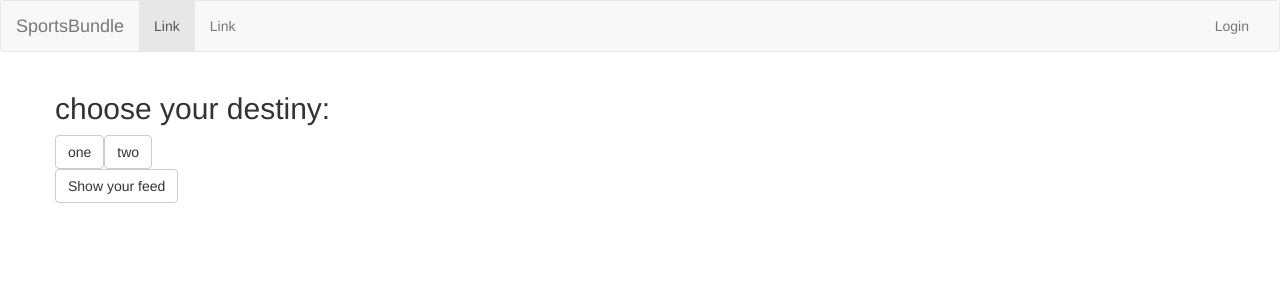
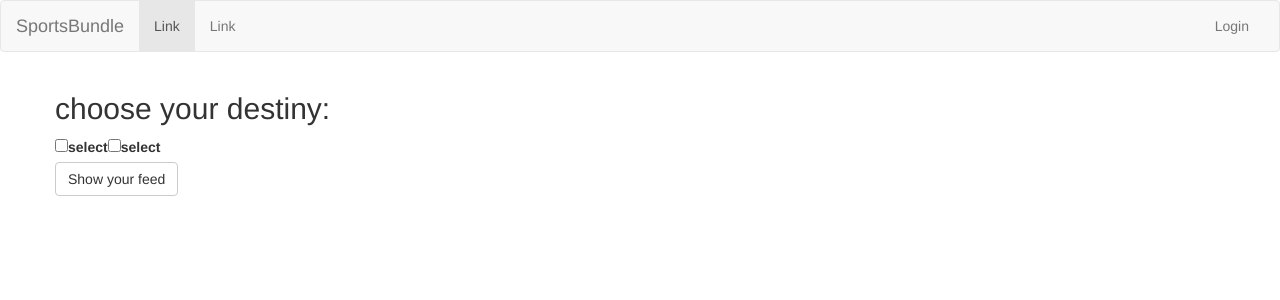
Before and after one commit to joostcalis/sportsbundle, a React app: page / in a window 1280 px wide. Shown: the top 300 px of the page. Built offline with nearby package versions, Linux system fonts and the light colour scheme.

Commit message:
checkbox added, not rendering properly

```diff
--- /dev/null
+++ b/src/dashboard.js
@@ -0,0 +1,75 @@
+import React from 'react';
+import jQuery from 'jquery';
+import NewsItem from './newsItem'
+
+class Dashboard extends React.Component {
+  constructor() {
+   super();
+   this.state = {
+     news1: [],
+     news2: []
+   };
+ }
+
+
+ showNews(event) {
+   let component = this;
+
+   jQuery.getJSON("https://sportapi.herokuapp.com/news.json", function(data) {
+     console.log(data);
+
+     component.setState({
+       news1: data.mlb_news.rss.channel.item,
+       news2: data.baseball_america_news.rss.channel.item
+     });
+   });
+ }
+
+
+
+ componentDidMount() {
+   this.showNews();
+ }
+
+
+
+
+  render(){
+    var news1;
+       if (this.props.check1 === true) {
+         news1 = "poep"
+        //  {this.state.news1.map(function(news, i) {
+        //    return(
+        //      <NewsItem title={news.title} link={news.link} description={news.description} />
+        //    );
+        //  })}
+       }
+       else {
+         news1 = ""
+       }
+    var news2;
+       if (this.props.check2 === true) {
+         news2 = "poep2"
+        //  {this.state.news2.map(function(news, i) {
+        //    return(
+        //      <NewsItem title={news.title} link={news.link} description={news.description} />
+        //    );
+        //  })}
+       }
+       else {
+         news2= ""
+       }
+    return(
+    <div>
+    <div className="row">
+        {news1}
+    </div>
+    <div className="row">
+        {news2}
+    </div>
+    </div>
+    );
+  }
+}
+
+export default Dashboard;
--- a/src/prefs.js
+++ b/src/prefs.js
@@ -2,68 +2,72 @@ import React from 'react';
 //import Al from './al';
 //import Nl from './nl';
 //import jQuery from 'jquery';
-import News1 from './news1'
-import News2 from './news2'
+// import News1 from './news1'
+// import News2 from './news2'
+import Dashboard from './dashboard'
 
 class Prefs extends React.Component {
  constructor() {
    super();
      this.state = {
-       show1: false,
-       show2: false
+       checked1: false,
+       checked2: false,
+       continue: false
      }
  }
 
-
-onClick(event){
-        event.preventDefault();
-        this.props.onClick(this.refs.leagueSelected.value);
+wannaContinue() {
+  this.setState({
+      continue: true
+  });
 }
 
-
-rendershow1() {
+isChecked1() {
   this.setState({
-    show1: true
+    checked1: !this.state.checked1 // flip boolean value
   });
 }
 
 
-rendershow2() {
+isChecked2() {
   this.setState({
-    show2: true
+     checked2: !this.state.checked2 // flip boolean value
   });
 }
 
  render() {
-   var putShowOne;
-      if (this.state.show1 === true) {
-        putShowOne = <News1 />;
+   var renderDashboard;
+      if (this.state.continue === true) {
+        renderDashboard = <Dashboard check1={this.state.checked1} check2={this.state.checked2} />;
       }
       else {
-        putShowOne = ""
+        renderDashboard = ""
       }
-
-      var putShowTwo;
-         if (this.state.show2 === true) {
-           putShowTwo = <News2 />;
-         }
-         else {
-           putShowTwo = ""
-         }
 
    return(
      <div className="container">
      <div className="row">
        <h2>choose your destiny:</h2>
-          <button className="btn btn-default" ref="show1" onClick={this.rendershow1.bind(this)} >one
-          </button>
-          <button className="btn btn-default" ref="show2" onClick={this.rendershow2.bind(this)} >two
-          </button>
-          {putShowOne}
-          {putShowTwo}
+            <label>
+              <input
+                type="checkbox"
+                checked={this.state.checked1}
+                onChange={this.isChecked1.bind(this)} />
+              select
+            </label>
+            <label>
+              <input
+                type="checkbox"
+                checked={this.state.checked2}
+                onChange={this.isChecked2.bind(this)} />
+              select
+            </label>
+
+          {renderDashboard}
+
       </div>
         <div className="row">
-          <button onClick={this.renderNl} className="btn btn-default">Show your feed</button>
+          <button onClick={this.wannaContinue.bind(this)} className="btn btn-default">Show your feed</button>
         </div>
      </div>
    );
```
